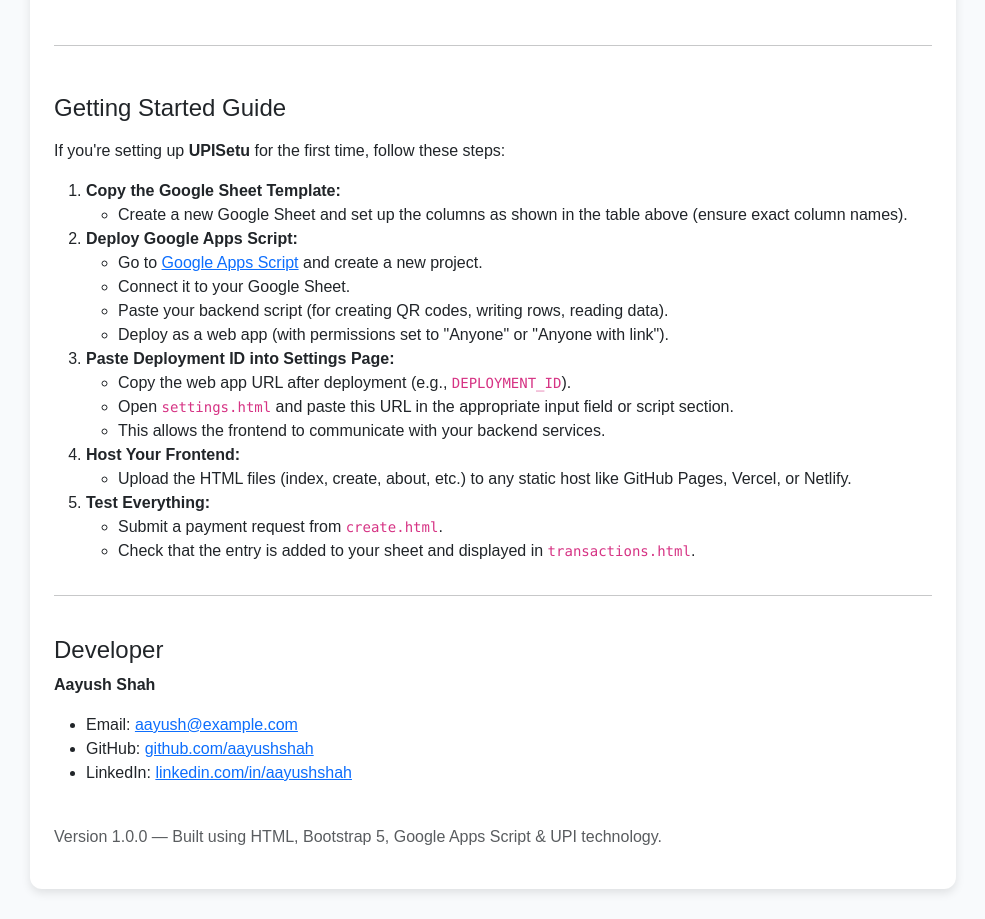
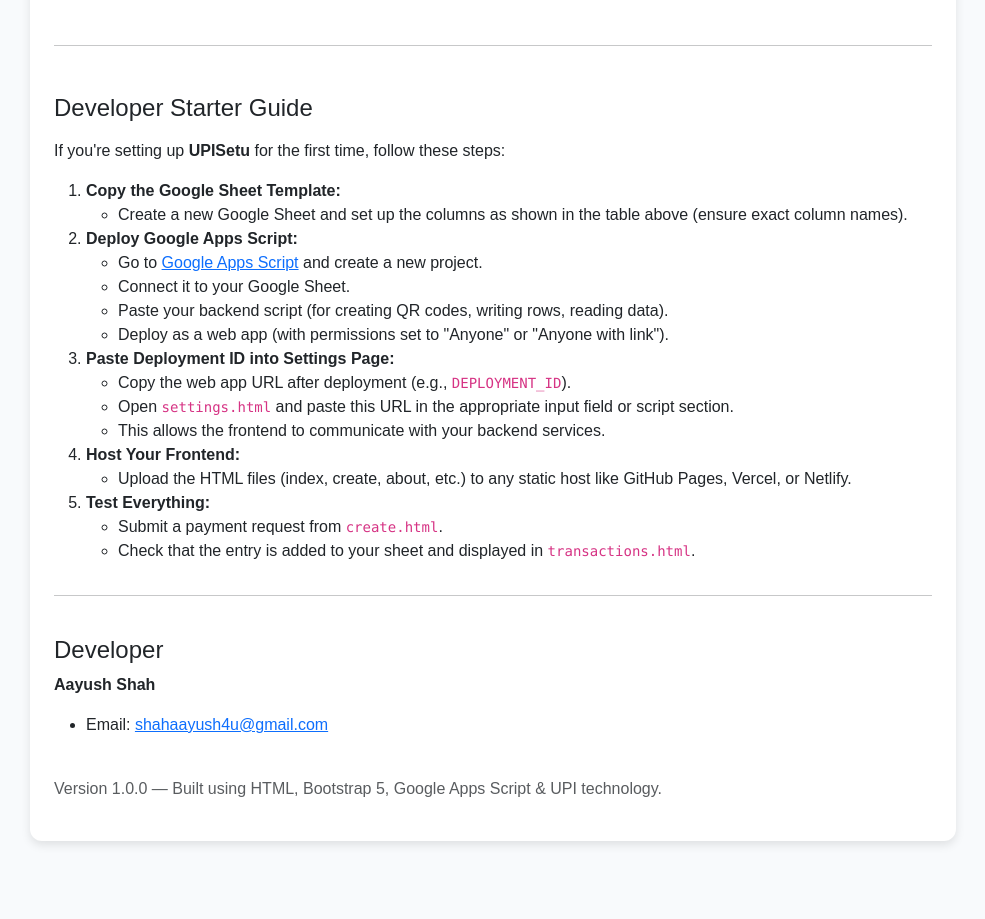
Before and after one commit to ios-shah/UPISetu, a website: page about.html in a window 1280 px wide. Shown: the part 889-1808 px from the top of the page, without its empty margins (282-1267 px from the left). After the commit the page ends 1760 px from the top, so only its background shows below. Drawn offline with nearby package versions, Linux system fonts and the light colour scheme; no server answers; sample sign-in values are in the browser's storage.

Commit message:
Update about.html

```diff
--- a/about.html
+++ b/about.html
@@ -161,7 +161,7 @@
           </table>
         </div>
         <hr class="my-5">
-<h4 class="mb-3">Getting Started Guide</h4>
+<h4 class="mb-3">Developer Starter Guide</h4>
 
 <p>If you're setting up <strong>UPISetu</strong> for the first time, follow these steps:</p>
 
@@ -208,9 +208,8 @@
         <h4 class="mt-4">Developer</h4>
         <p><strong>Aayush Shah</strong></p>
         <ul>
-          <li>Email: <a href="mailto:aayush@example.com">aayush@example.com</a></li>
-          <li>GitHub: <a href="https://github.com/aayushshah" target="_blank">github.com/aayushshah</a></li>
-          <li>LinkedIn: <a href="https://linkedin.com/in/aayushshah" target="_blank">linkedin.com/in/aayushshah</a></li>
+          <li>Email: <a href="mailto:shahaayush4u@gmail.com">shahaayush4u@gmail.com</a></li>
+
         </ul>
 
         <p class="text-muted mt-4">Version 1.0.0 — Built using HTML, Bootstrap 5, Google Apps Script & UPI technology.
```
